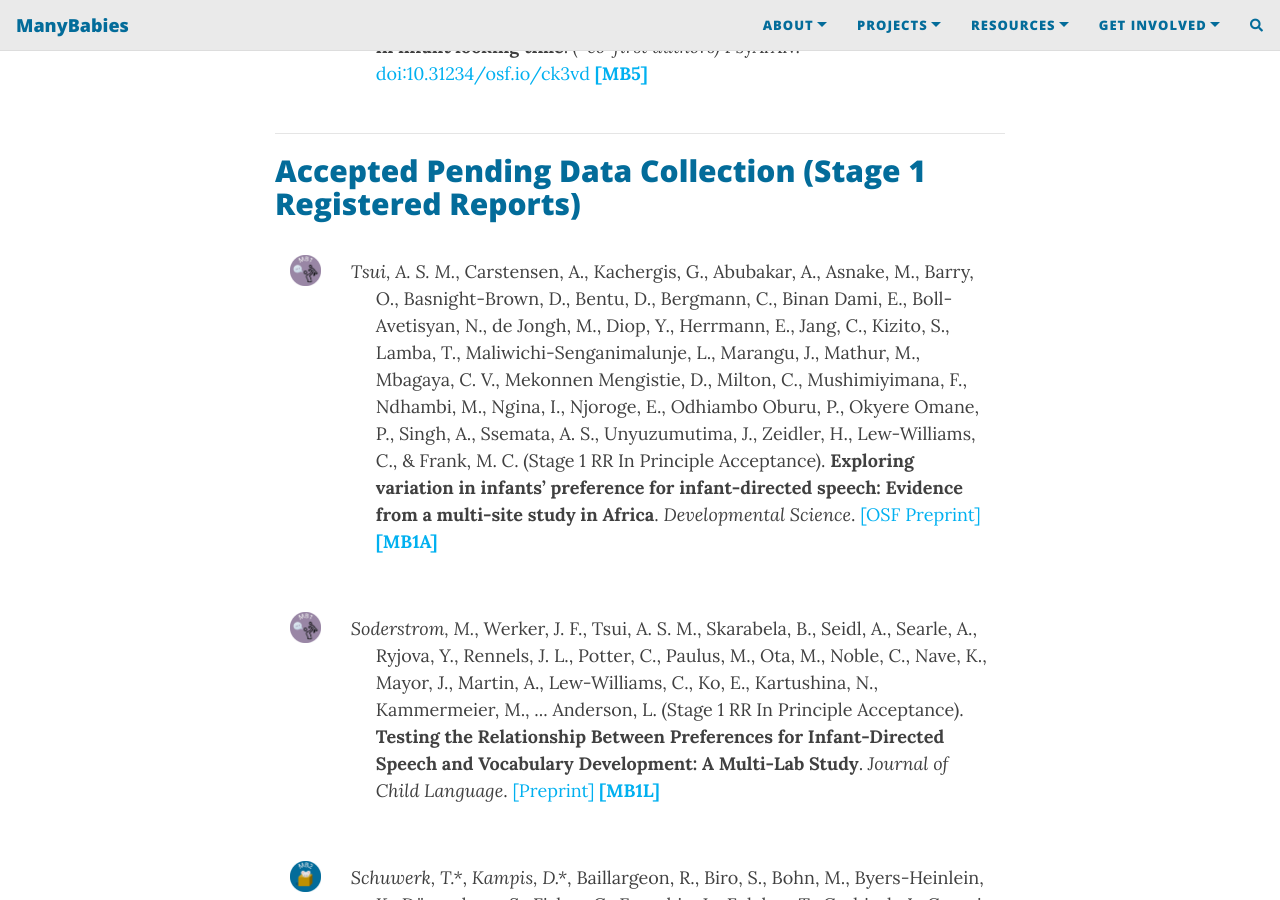
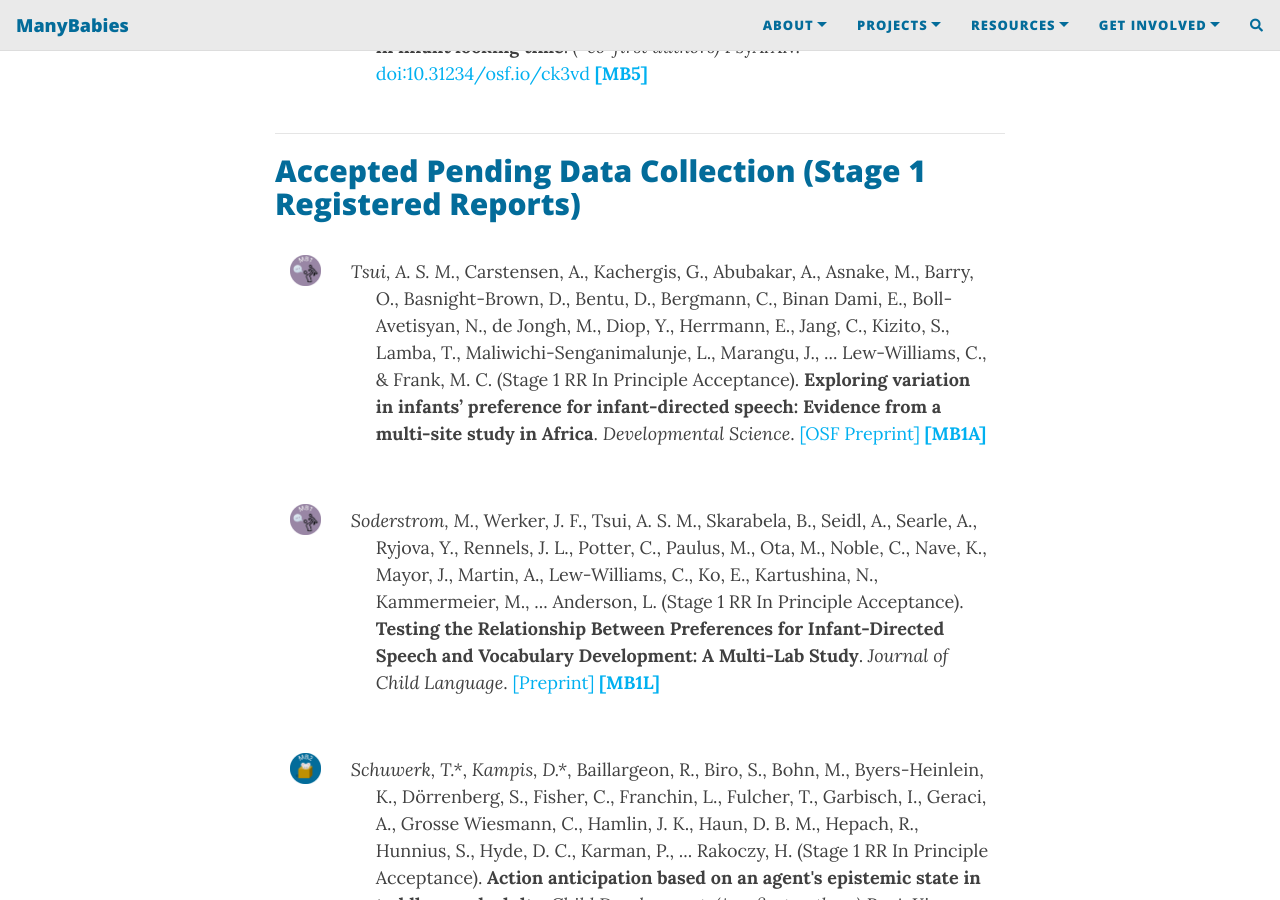
Before and after one commit to manybabies/manybabies.github.io, a Jekyll site: the page built from publications.md, in a window 1280 px wide and 900 px high, scrolled down 1234 px. Built offline with Jekyll 4.4.1, drawn with Linux system fonts in a browser that asks for light colours; nearby versions of some CDN libraries; comment, search, counter and statistics services are not loaded.

Commit message:
Update publications.md

```diff
--- a/publications.md
+++ b/publications.md
@@ -72,7 +72,7 @@ title: Publications & Manuscripts
         <a href="{{site.baseurl}}/MB1A/" class="image"><img src="/assets/img/MB1_logo.png" alt="ManyBabies1 logo"></a>
       </div>
       <div class="col-sm-11">
-        <p style="padding-left: 25px; text-indent: -25px"><i>Tsui, A. S. M.</i>, Carstensen, A., Kachergis, G., Abubakar, A., Asnake, M., Barry, O., Basnight-Brown, D., Bentu, D., Bergmann, C., Binan Dami, E., Boll-Avetisyan, N., de Jongh, M., Diop, Y., Herrmann, E., Jang, C., Kizito, S., Lamba, T., Maliwichi-Senganimalunje, L., Marangu, J., Mathur, M., Mbagaya, C. V., Mekonnen Mengistie, D., Milton, C., Mushimiyimana, F., Ndhambi, M., Ngina, I., Njoroge, E., Odhiambo Oburu, P., Okyere Omane, P., Singh, A., Ssemata, A. S., Unyuzumutima, J., Zeidler, H., Lew-Williams, C., & Frank, M. C. (Stage 1 RR In Principle Acceptance).
+        <p style="padding-left: 25px; text-indent: -25px"><i>Tsui, A. S. M.</i>, Carstensen, A., Kachergis, G., Abubakar, A., Asnake, M., Barry, O., Basnight-Brown, D., Bentu, D., Bergmann, C., Binan Dami, E., Boll-Avetisyan, N., de Jongh, M., Diop, Y., Herrmann, E., Jang, C., Kizito, S., Lamba, T., Maliwichi-Senganimalunje, L., Marangu, J., ... Lew-Williams, C., & Frank, M. C. (Stage 1 RR In Principle Acceptance).
         <b>Exploring variation in infants’ preference for infant-directed speech: Evidence from a multi-site study in Africa</b>.
         <i>Developmental Science</i>.
         <a href="https://osf.io/fqp4b" target="_blank">[OSF Preprint]</a>
```
